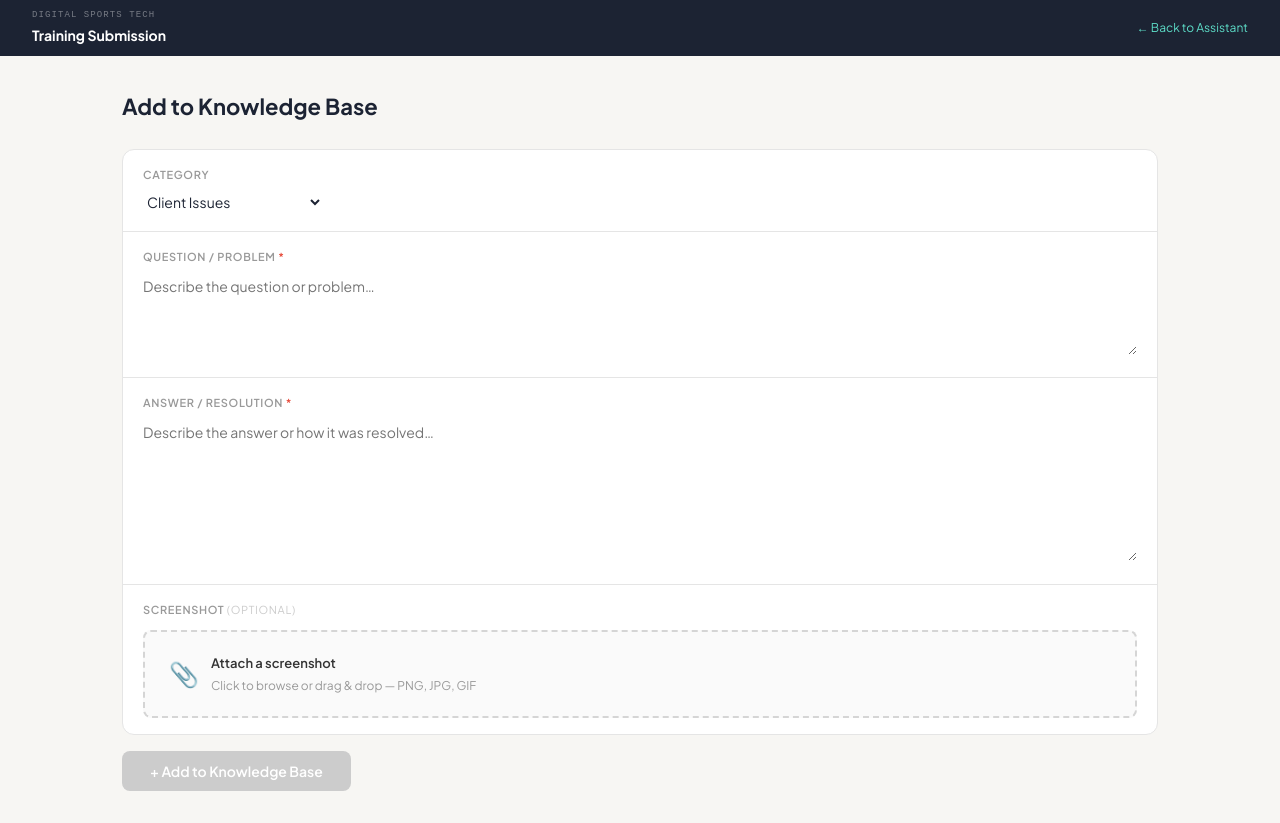
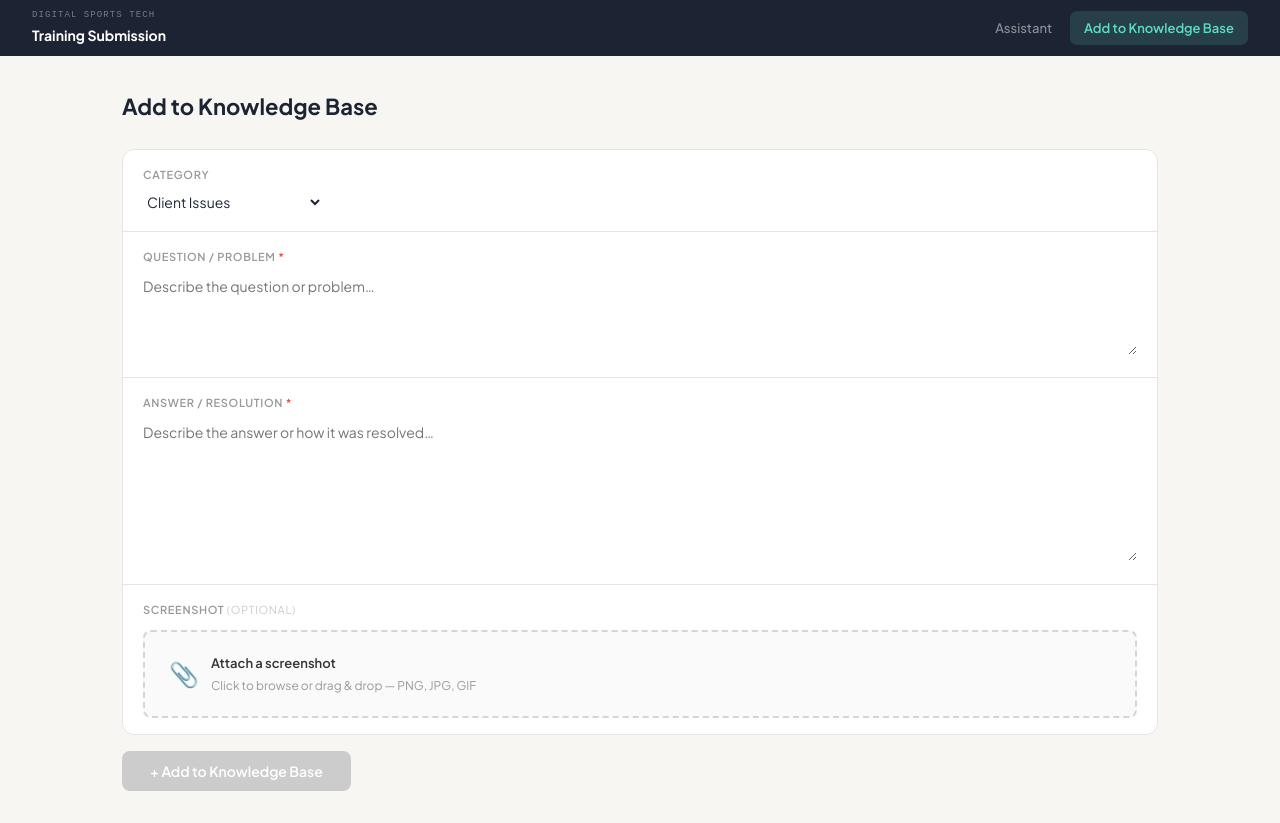
Before and after one commit to jayparadise/trader-questions, a Next.js app: page /submit in a window 1280 px wide. Built offline with nearby package versions, Linux system fonts and the light colour scheme; a web font is replaced by a local one.

Commit message:
Update page.jsx

```diff
--- a/app/submit/page.jsx
+++ b/app/submit/page.jsx
@@ -67,7 +67,7 @@ export default function SubmitPage() {
           <div style={{ fontSize: 9, fontFamily: 'monospace', color: 'rgba(255,255,255,0.4)', letterSpacing: '0.12em', textTransform: 'uppercase' }}>Digital Sports Tech</div>
           <div style={{ fontSize: 14, fontWeight: 700, color: '#fff' }}>Training Submission</div>
         </div>
-        <a href="/" style={{ fontSize: 12, color: '#5DDDC8', textDecoration: 'none' }}>← Back to Assistant</a>
+        <div style={{ display:"flex", alignItems:"center", gap:4 }}><a href="/" style={{ padding:"6px 14px", borderRadius:7, fontSize:13, fontWeight:500, color:"rgba(255,255,255,0.5)", textDecoration:"none" }}>Assistant</a><div style={{ padding:"6px 14px", borderRadius:7, fontSize:13, fontWeight:600, background:"rgba(93,221,200,0.15)", color:"#5DDDC8" }}>Add to Knowledge Base</div></div>
       </div>
 
       <div style={{ flex: 1, display: 'flex', gap: 24, padding: '32px', maxWidth: 1100, width: '100%', margin: '0 auto', alignItems: 'flex-start' }}>
```
